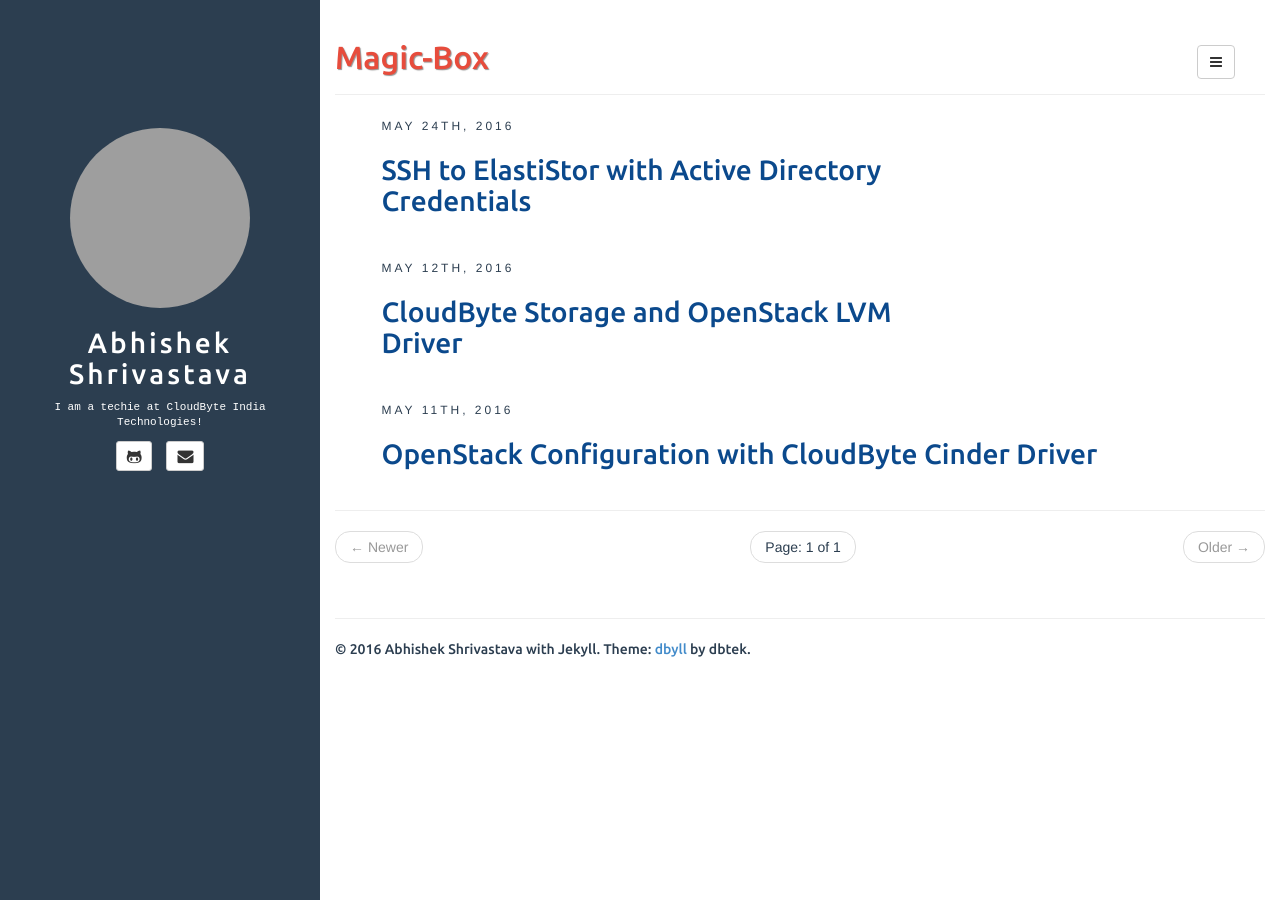
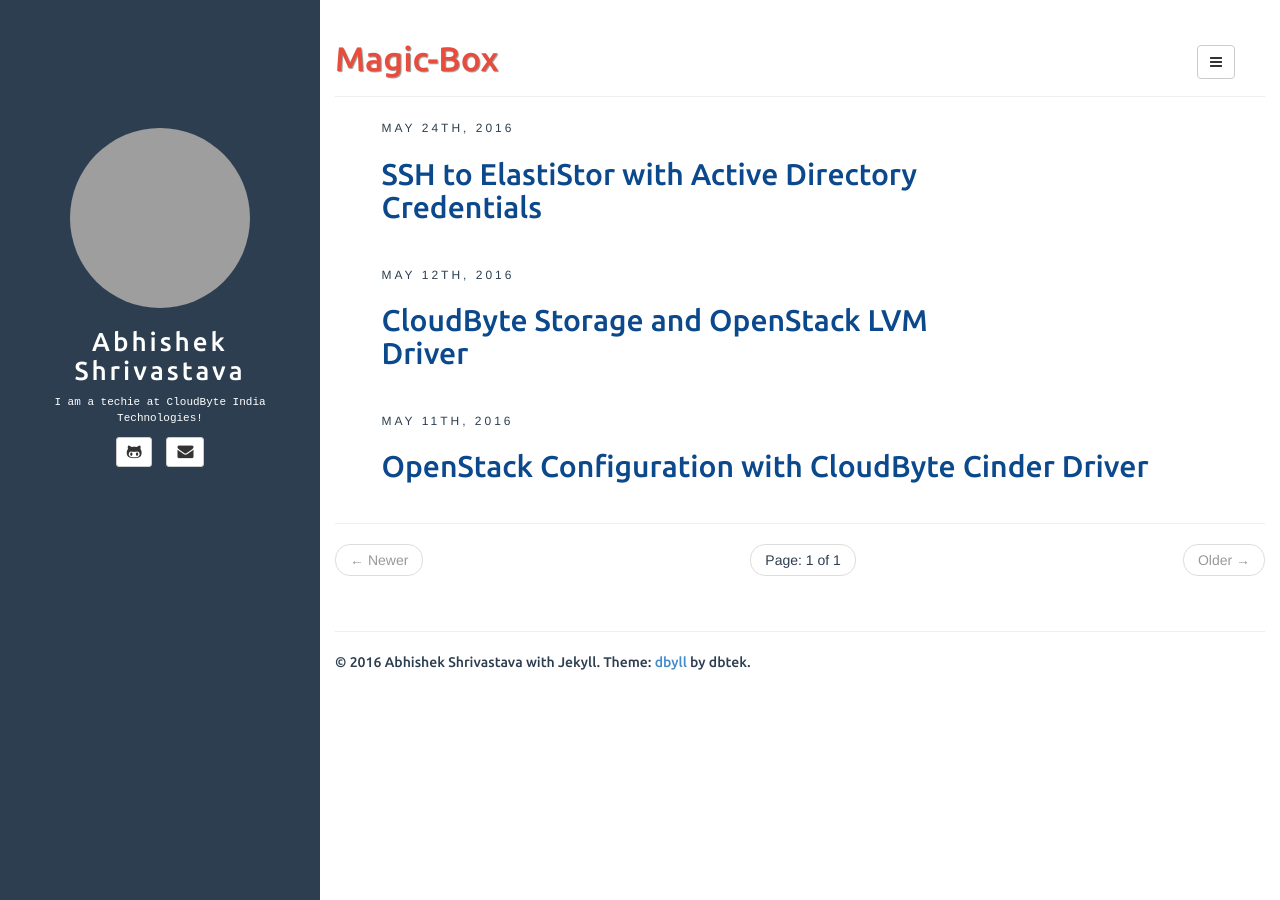
Before and after one commit to AbhiCloudbyte/magicbox, a Jekyll site: the page built from index.html, in a window 1280 px wide. Built offline with Jekyll 4.4.1, drawn with Linux system fonts in a browser that asks for light colours; the list of posts is cut into pages by our own code; grey boxes are pictures that could not be loaded.

Commit message:
Update style.css

```diff
--- a/assets/css/style.css
+++ b/assets/css/style.css
@@ -108,8 +108,9 @@ article.home div a, article.home pre a { color: #2c3e50; }
 article.home div a:hover, article.home pre a:hover { color: #2c3e50; text-decoration: none; }
 article img { max-width: 100%; }
 
-h1 { font-family: 'Ubuntu', sans-serif; font-size: 32px; }
-h2,h3,h4,h5,h6 { font-family: 'Ubuntu', sans-serif; font-size: 28px; }
+h1 { font-family: 'Ubuntu', sans-serif; font-size: 34px; }
+h2 { font-family: 'Ubuntu', sans-serif; font-size: 30px; }
+h3,h4,h5,h6 { font-family: 'Ubuntu', sans-serif; font-size: 26px; }
 
 article.home h1,
 article.home h2,
```
